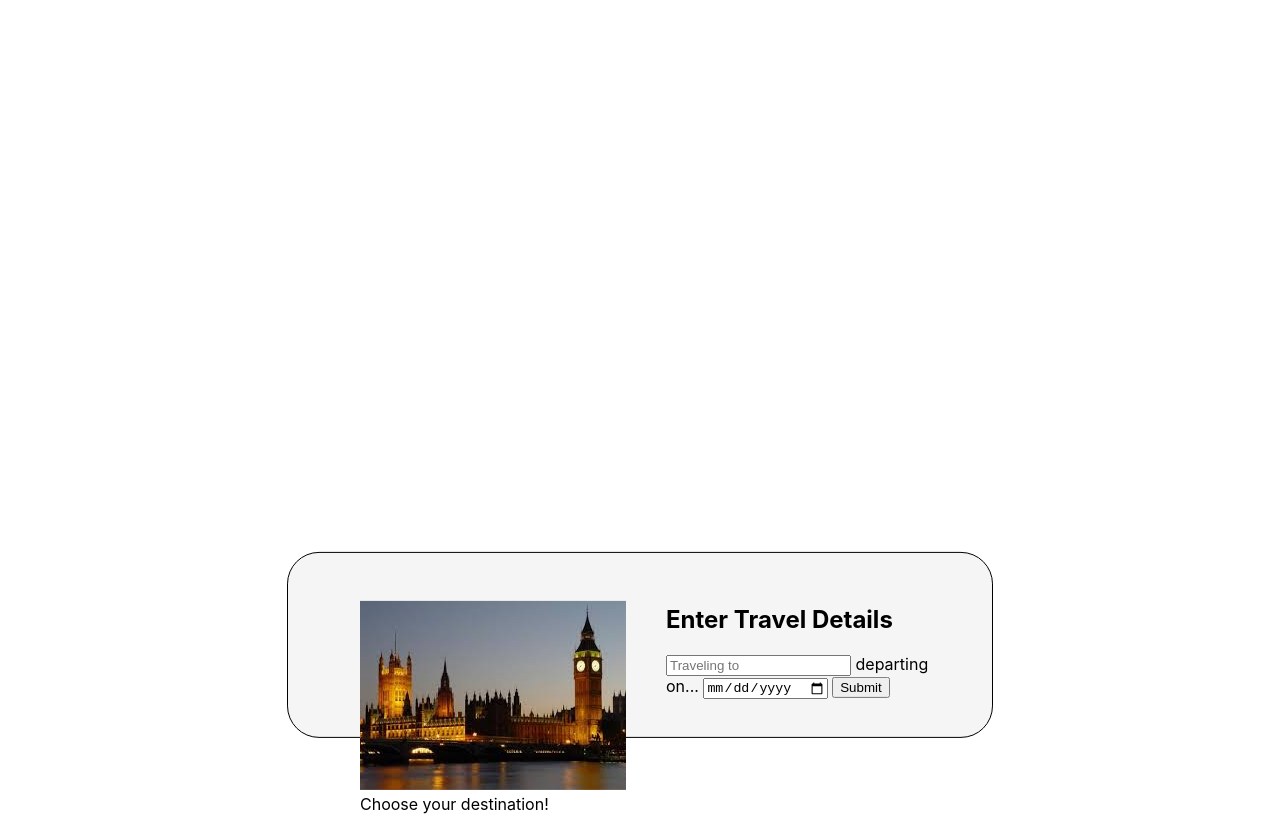
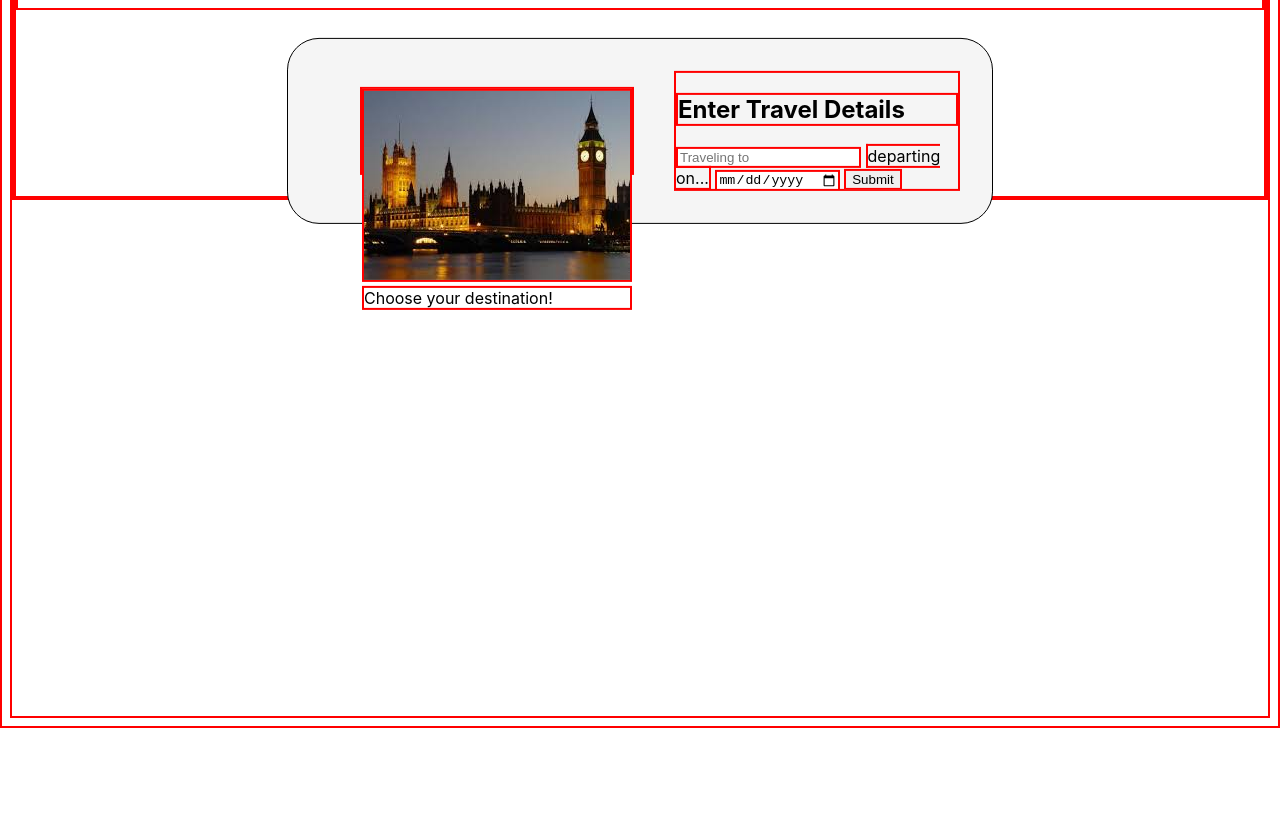
Before and after one commit to Zamio77/Travel-App, a website: page src/client/views/index.html in a window 1280 px wide. Shown: the part 96-910 px from the top of the page. After the commit the page ends 824 px from the top, so only its background shows below. Drawn offline with nearby package versions, Linux system fonts and the light colour scheme; files that its build step writes are made by us from their sources; files whose address does not match are found by name; a web font is replaced by a local one.

Commit message:
Update style.scss

```diff
--- a/src/client/styles/style.scss
+++ b/src/client/styles/style.scss
@@ -1,3 +1,7 @@
+* {
+    border: 2px solid red;
+}
+
 body{
     height: 100vh;
     font-family: -apple-system, BlinkMacSystemFont, sans-serif;
@@ -16,11 +20,11 @@ body{
     display: flex;
     justify-content: center;
     height: 15vh;
-    margin: 35em auto 25em auto;
+    margin: 0 auto;
     position: relative;
     transform: translateY(15%);
     width: 50vw;
-
+    margin: 0 auto;
 }
 
 .travel-img {
```
